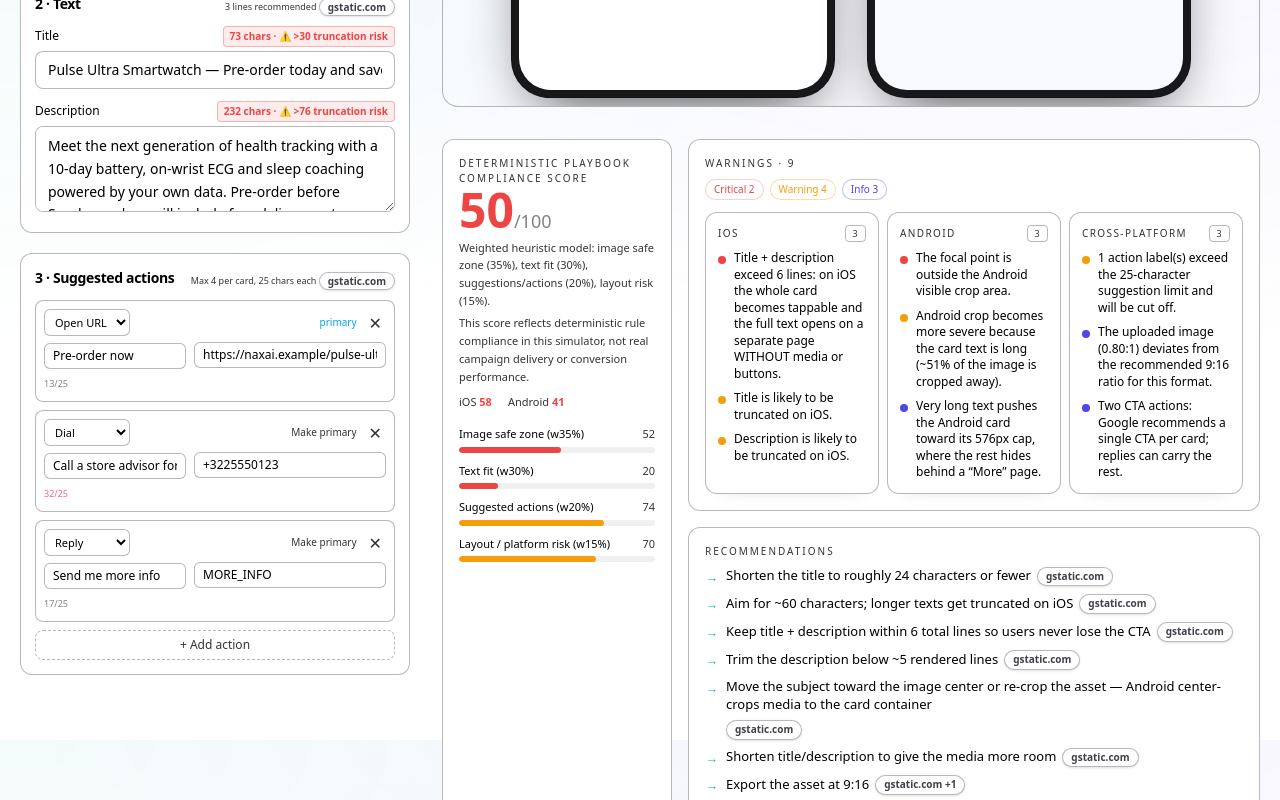
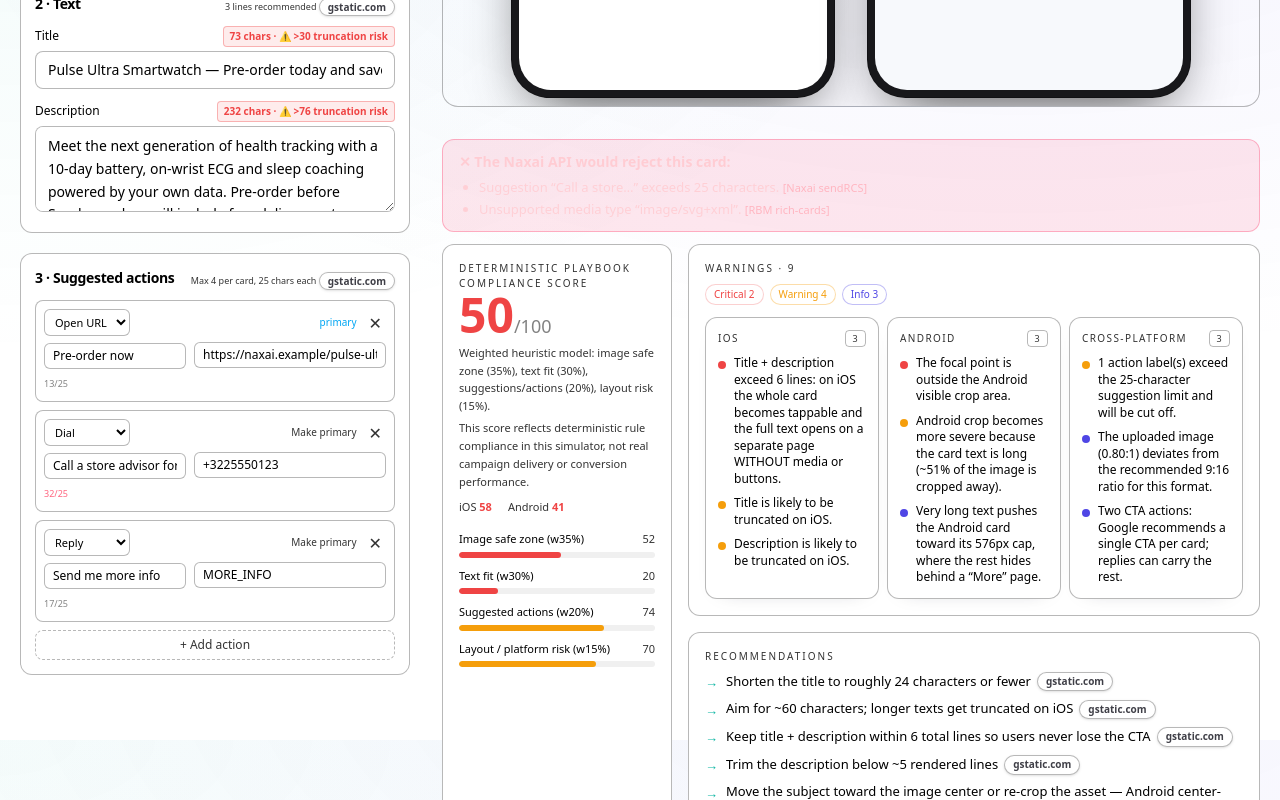
Before and after one commit to edubrigham/rcs-vcs, a Next.js app: page / in a window 1280 px wide. Shown: the part 860-1660 px from the top of the page. Built offline with nearby package versions, Linux system fonts and the light colour scheme.

Commit message:
feat(shell): functional-compliance banner above the score

```diff
--- a/app/page.tsx
+++ b/app/page.tsx
@@ -13,17 +13,20 @@ import { cardToView, viewToParts, type CardView } from "@/components/cardView";
 import PlatformPreview from "@/components/PlatformPreview";
 import PreviewToolbar from "@/components/PreviewToolbar";
 import RcsCardPreview from "@/components/RcsCardPreview";
+import FunctionalBanner from "@/components/FunctionalBanner";
 import RcsInputPanel from "@/components/RcsInputPanel";
 import ScorePanel from "@/components/ScorePanel";
 import { useSimulator } from "@/components/SimulatorProvider";
 import StepNav from "@/components/StepNav";
 import { scoreRcsContent } from "@/lib/scoreRcsContent";
+import { validateFunctional } from "@/lib/validateFunctional";
 
 export default function Home() {
   const { card, media, focal, setCard, setMedia, setFocal, toggles, setToggles } = useSimulator();
 
   const view = useMemo(() => cardToView(card, media, focal), [card, media, focal]);
   const score = useMemo(() => scoreRcsContent(card, media, focal), [card, media, focal]);
+  const functional = useMemo(() => validateFunctional(card, media), [card, media]);
 
   const onContentChange = (patch: Partial<CardView>) => {
     const parts = viewToParts({ ...view, ...patch }, media);
@@ -73,7 +76,10 @@ export default function Home() {
             </div>
           </div>
 
-          <ScorePanel score={score} />
+          <div className="flex flex-col gap-3">
+            <FunctionalBanner result={functional} />
+            <ScorePanel score={score} />
+          </div>
         </div>
       </div>
     </main>
--- /dev/null
+++ b/components/FunctionalBanner.tsx
@@ -0,0 +1,29 @@
+"use client";
+
+import type { FunctionalResult } from "@/types/rcs";
+
+/**
+ * Functional-compliance strip: the binary "will the Naxai API accept this?" axis
+ * (validateFunctional), shown above the quality score. Pure presentation.
+ */
+export default function FunctionalBanner({ result }: { result: FunctionalResult }) {
+  if (result.passes) {
+    return (
+      <div className="rounded-xl border border-emerald-500/30 bg-emerald-500/10 px-4 py-2.5 text-sm text-emerald-300">
+        ✓ Functionally valid — the Naxai API would accept this card.
+      </div>
+    );
+  }
+  return (
+    <div className="rounded-xl border border-rose-500/30 bg-rose-500/10 px-4 py-3 text-sm text-rose-200">
+      <p className="font-semibold">✕ The Naxai API would reject this card:</p>
+      <ul className="mt-1.5 list-disc space-y-1 pl-5 text-[13px] text-rose-200/90">
+        {result.violations.map((v, i) => (
+          <li key={i}>
+            {v.message} <span className="font-mono text-[11px] text-rose-300/70">[{v.citation}]</span>
+          </li>
+        ))}
+      </ul>
+    </div>
+  );
+}
```
